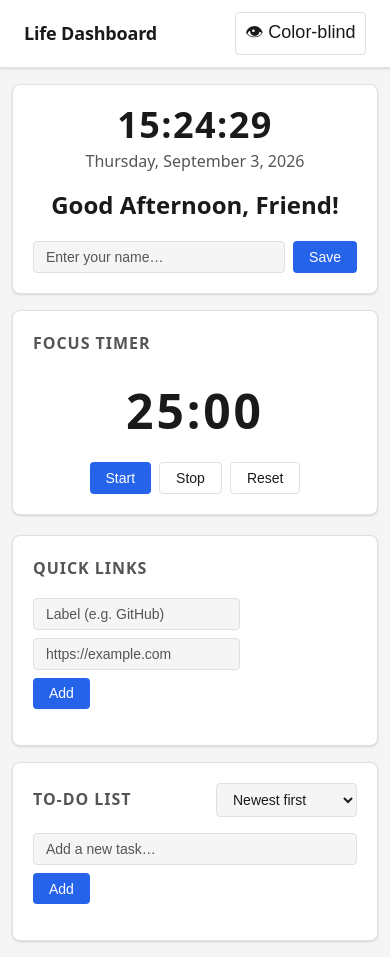
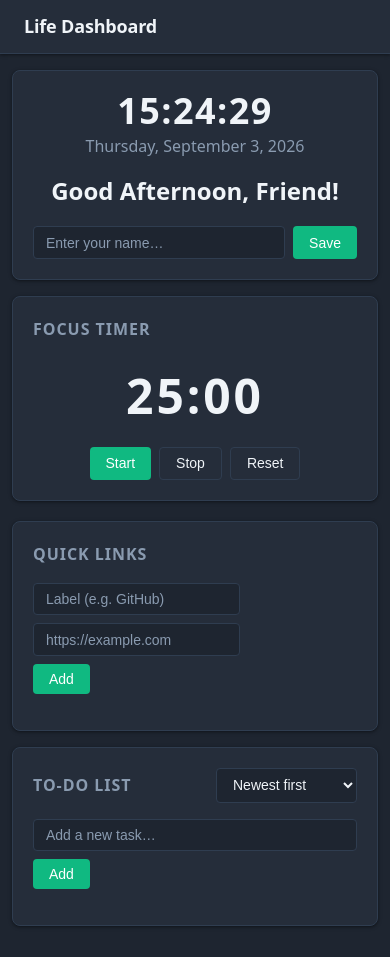
Before and after one commit to Impulsce/CodingCamp-31August26-Hawila, a website: page index.html in a window 390 px wide. Drawn offline with Linux system fonts and the light colour scheme.

Commit message:
refactor(theme): remove theme toggle functionality and adopt dark mode
- Remove ThemeModule class and all theme switching logic from app.js
- Remove theme toggle button from header in index.html
- Replace dual-theme CSS (standard/colorblind) with single dark theme
- Update color palette to slate background with emerald accents
- Change color-scheme from light to dark
- Remove theme-specific shadow and transition overrides
- Simplify CSS custom properties to single theme configuration
- Remove data-theme attribute from HTML root element
- Streamline styling by eliminating unused theme state management

```diff
--- a/app.js
+++ b/app.js
@@ -30,42 +30,6 @@ const StorageHelper = {
     } catch (e) {
       console.warn('localStorage write failed:', e);
     }
-  },
-};
-
-/* ── ThemeModule ───────────────────────────────────────────── */
-
-const ThemeModule = {
-  _current: 'standard',
-
-  apply(theme) {
-    document.documentElement.setAttribute('data-theme', theme);
-    this._current = theme;
-    const btn = document.getElementById('theme-toggle');
-    if (btn) {
-      if (theme === 'colorblind') {
-        btn.textContent = '👁 Standard';
-        btn.title = 'Switch to standard mode';
-        btn.setAttribute('aria-label', 'Switch to standard mode');
-      } else {
-        btn.textContent = '👁 Color-blind';
-        btn.title = 'Switch to color-blind friendly mode';
-        btn.setAttribute('aria-label', 'Switch to color-blind friendly mode');
-      }
-    }
-  },
-
-  toggle() {
-    const next = this._current === 'standard' ? 'colorblind' : 'standard';
-    this.apply(next);
-    StorageHelper.set('tld_theme', next);
-  },
-
-  init() {
-    const saved = StorageHelper.get('tld_theme', 'standard');
-    this.apply(saved);
-    const btn = document.getElementById('theme-toggle');
-    if (btn) btn.addEventListener('click', () => this.toggle());
   },
 };
 
@@ -512,7 +476,6 @@ const QuickLinksModule = {
 /* ── Bootstrap ─────────────────────────────────────────────── */
 
 function init() {
-  ThemeModule.init();
   GreetingModule.init();
   TimerModule.init();
   TaskModule.init();
--- a/index.html
+++ b/index.html
@@ -1,5 +1,5 @@
 <!DOCTYPE html>
-<html lang="en" data-theme="standard">
+<html lang="en">
 <head>
   <meta charset="UTF-8" />
   <meta name="viewport" content="width=device-width, initial-scale=1.0" />
@@ -11,12 +11,6 @@
   <!-- ===== HEADER ===== -->
   <header class="app-header">
     <span class="app-title">Life Dashboard</span>
-    <button
-      id="theme-toggle"
-      class="btn btn-icon"
-      aria-label="Switch to color-blind friendly mode"
-      title="Switch to color-blind friendly mode"
-    >👁 Color-blind</button>
   </header>
 
   <main class="app-main">
--- a/style.css
+++ b/style.css
@@ -8,44 +8,21 @@
 /* ── 1. CSS Custom Properties (Design Tokens) ────────────── */
 
 :root {
-  /* Standard mode — default, comfortable for all users */
-  --bg:             #f5f5f5;
-  --surface:        #ffffff;
-  --text-primary:   #1a1a1a;
-  --text-secondary: #555555;
-  --accent:         #2563eb;
-  --border:         #e0e0e0;
+  /* Slate + Emerald palette */
+  --bg:             #1e2530;
+  --surface:        #252d3a;
+  --text-primary:   #f0f4f8;
+  --text-secondary: #8a9bb0;
+  --accent:         #10b981;
+  --border:         #2f3d50;
 
-  /* Additional tokens */
-  --accent-hover:   #1d4ed8;
-  --danger:         #dc2626;
-  --danger-hover:   #b91c1c;
-  --success:        #16a34a;
+  --accent-hover:   #059669;
+  --danger:         #fb7185;
+  --danger-hover:   #f43f5e;
+  --success:        #34d399;
   --radius:         0.5rem;
   --radius-sm:      0.25rem;
-  --shadow:         0 1px 3px rgba(0, 0, 0, 0.08), 0 1px 2px rgba(0, 0, 0, 0.06);
-  --transition:     150ms ease;
-}
-
-[data-theme="colorblind"] {
-  /* Color-blind friendly mode — visually distinct from standard.
-     Warm cream background + teal accent + orange danger.
-     Safe for deuteranopia, protanopia, and tritanopia.
-     No red/green used anywhere. WCAG AA contrast maintained. */
-  --bg:             #fdf6e3;
-  --surface:        #fffbf0;
-  --text-primary:   #1a1a0e;
-  --text-secondary: #5c5c40;
-  --accent:         #006d77;
-  --border:         #d4c89a;
-
-  --accent-hover:   #004f57;
-  --danger:         #e07500;
-  --danger-hover:   #b85e00;
-  --success:        #007090;
-  --radius:         0.5rem;
-  --radius-sm:      0.25rem;
-  --shadow:         0 1px 4px rgba(100, 80, 0, 0.12), 0 1px 2px rgba(100, 80, 0, 0.08);
+  --shadow:         0 1px 4px rgba(0, 0, 0, 0.3), 0 1px 2px rgba(0, 0, 0, 0.2);
   --transition:     150ms ease;
 }
 
@@ -61,7 +38,7 @@
 
 html {
   /* Smooth theme transitions */
-  color-scheme: light;
+  color-scheme: dark;
 }
 
 body {
@@ -72,7 +49,7 @@ body {
   font-size: 14px;       /* Requirement 18.3 — minimum 14 px */
   line-height: 1.6;
   min-height: 100dvh;
-  transition: background-color 200ms ease, color 200ms ease;
+  transition: none;
 }
 
 /* Screen-reader-only utility */
```
